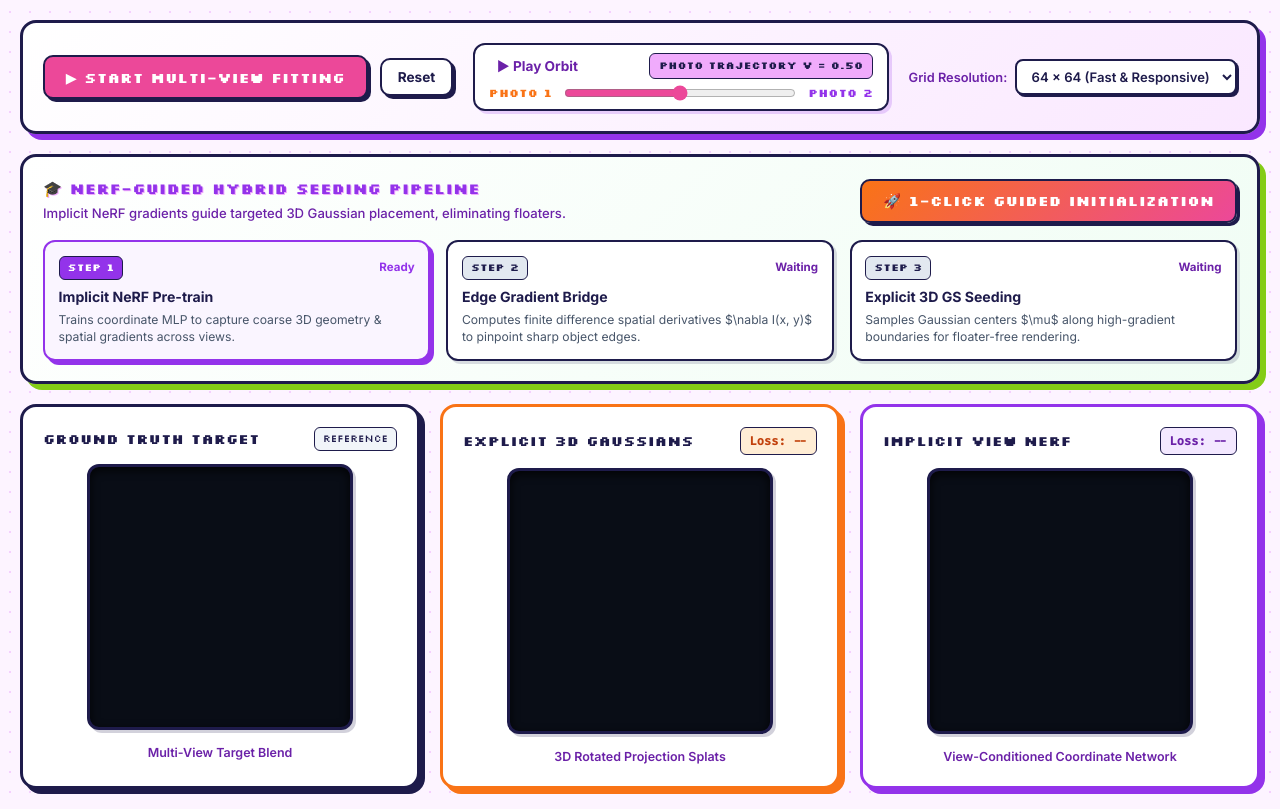
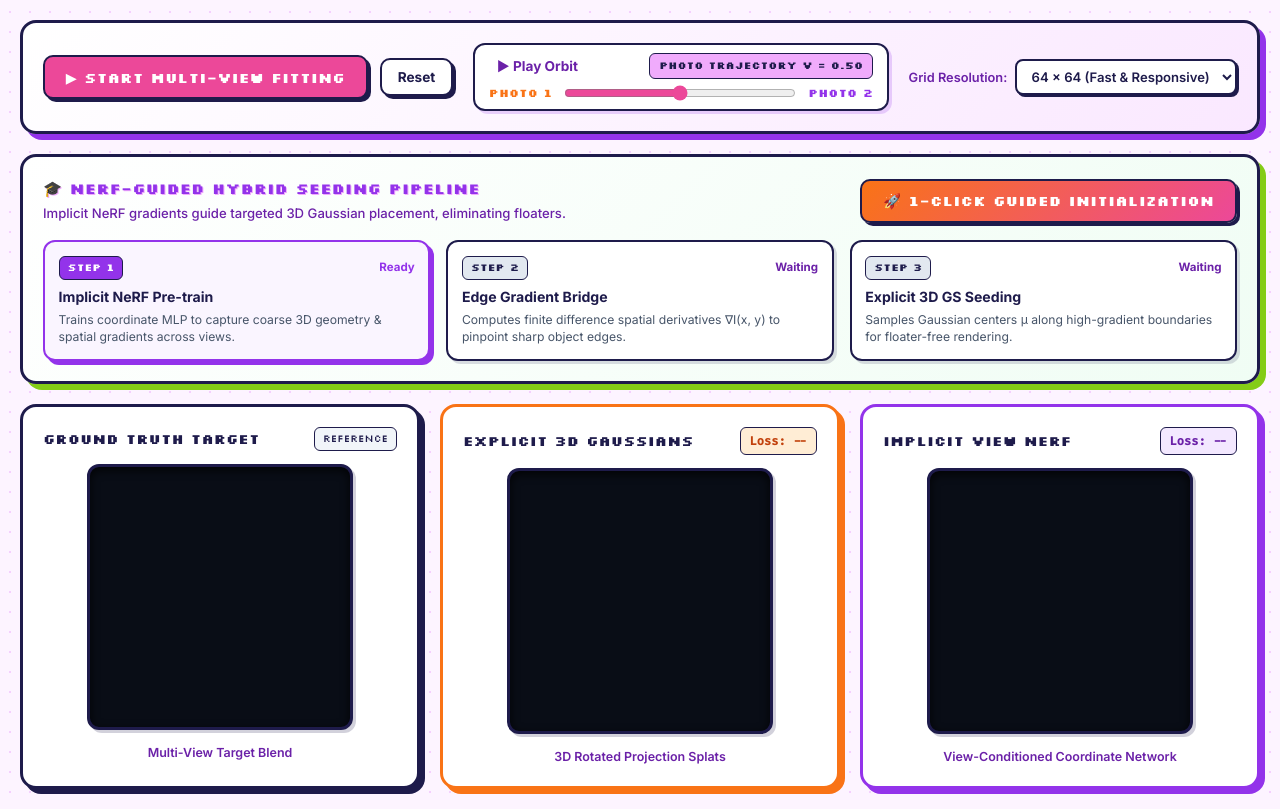
Before and after one commit to magikerwin/burn-nerf-guided-splats, a plain HTML site: page web/index.html in a window 1280 px wide. Shown: the part 98-907 px from the top of the page. Drawn offline with Linux system fonts and the light colour scheme.

Commit message:
fix(web): replace raw LaTeX math strings in HTML with clean native Unicode mathematical symbols

```diff
--- a/web/index.html
+++ b/web/index.html
@@ -87,7 +87,7 @@
                         <span id="step-2-status" class="step-status">Waiting</span>
                     </div>
                     <h4>Edge Gradient Bridge</h4>
-                    <p>Computes finite difference spatial derivatives $\nabla I(x, y)$ to pinpoint sharp object edges.</p>
+                    <p>Computes finite difference spatial derivatives ∇I(x, y) to pinpoint sharp object edges.</p>
                 </div>
 
                 <!-- Step 3 Card -->
@@ -97,7 +97,7 @@
                         <span id="step-3-status" class="step-status">Waiting</span>
                     </div>
                     <h4>Explicit 3D GS Seeding</h4>
-                    <p>Samples Gaussian centers $\mu$ along high-gradient boundaries for floater-free rendering.</p>
+                    <p>Samples Gaussian centers μ along high-gradient boundaries for floater-free rendering.</p>
                 </div>
             </div>
         </section>
@@ -175,9 +175,10 @@
 
                     <div class="form-row">
                         <div class="form-group">
-                            <label for="num-gaussians">Num Gaussians ($N$)</label>
+                            <label for="num-gaussians">Num Gaussians (N)</label>
                             <input type="number" id="num-gaussians" min="10" max="2000" value="500" class="custom-input">
                         </div>
+
                         <div class="form-group">
                             <label for="lr-gaussian">GS LR</label>
                             <input type="number" id="lr-gaussian" step="0.001" value="0.005" class="custom-input">
```
